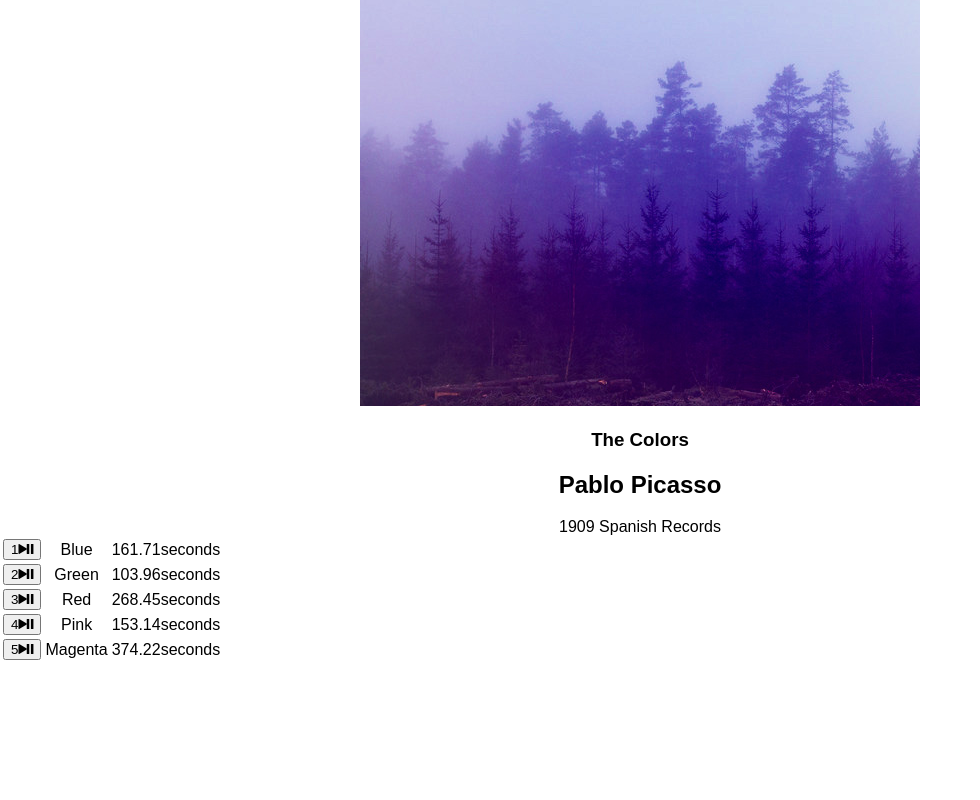
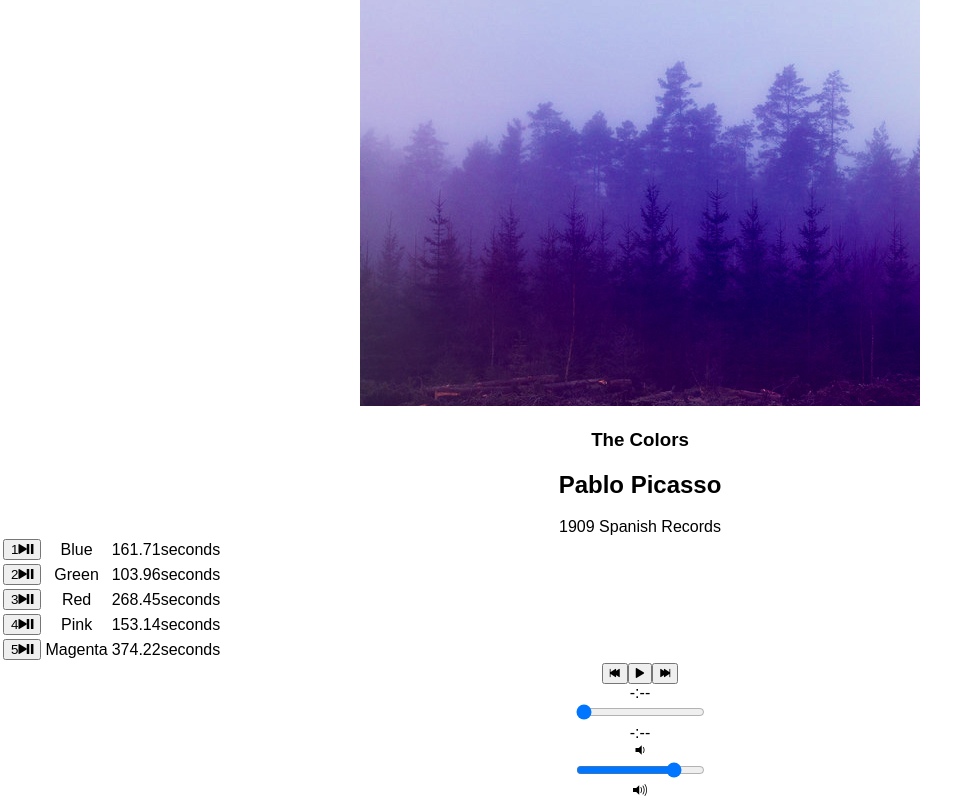
Before and after one commit to vrrodgers/bloc-jams-react, a React (Create React App) app: page /album/the-colors in a window 1280 px wide. Shown: the part 252-1052 px from the top of the page, without its empty margins (0-980 px from the left). Before the commit the page ends 915 px from the top, so only its background shows below. Built offline with nearby package versions, Linux system fonts and the light colour scheme.

Commit message:
added player bar buttons

```diff
--- a/src/components/Album.js
+++ b/src/components/Album.js
@@ -1,5 +1,6 @@
 import React, { Component } from 'react';
 import albumData from './../data/albums';
+import PlayerBar from './PlayerBar';
 class Album extends Component {
   constructor(props) {
     super(props);
@@ -37,6 +38,13 @@
             this.play();
         }
     }
+    handlePrevClick() {
+        const currentIndex = this.state.album.songs.findIndex(song => this.state.currentSong === song);
+        const newIndex = Math.max(0, currentIndex - 1);
+        const newSong = this.state.album.songs[newIndex];
+        this.setSong(newSong);
+        this.play();
+    }
 
   render() {
     return <section className="album">
@@ -70,6 +78,12 @@
             ))}
           </tbody>
         </table>
+        <PlayerBar
+          isPlaying={ this.state.isPlaying}
+          currentSong={this.state.currentSong}
+          handleSongClick={() => this.handleSongClick(this.state.currentSong)}
+          handlePrevClick={() => this.handlePrevClick()}
+          />
       </section>;
   }
 }
--- /dev/null
+++ b/src/components/PlayerBar.js
@@ -0,0 +1,34 @@
+import React, { Component } from 'react';
+
+
+class PlayerBar extends Component {
+    render() {
+        return(
+            <section className="player-bar">
+                <section id="buttons">
+                  <button id="previous" onClick={this.props.handlePrevClick}>
+                  <span className="ion-skip-backward"></span>
+                  </button>
+                  <button id="play-pause" onClick={this.props.handleSongClick}>
+                    <span className={this.props.isPlaying ? 'ion-pause': 'ion-play' }></span>
+                  </button>
+                  <button id="next">
+                    <span className="ion-skip-forward"></span>
+                  </button>
+                </section>
+                <section id="time-control">
+                  <div className="current-time">-:--</div>
+                  <input type="range" className="seek-bar" value="0" />
+                  <div className="total-time">-:--</div>
+                </section>
+                <section id="volume-control">
+                  <div className="icon ion-volume-low"></div>
+                  <input type="range" className="seek-bar" value="80"/>
+                  <div className=" icon ion-volume-high"></div>
+                </section>
+            </section>
+        );
+    }
+}
+
+export default PlayerBar;
```
